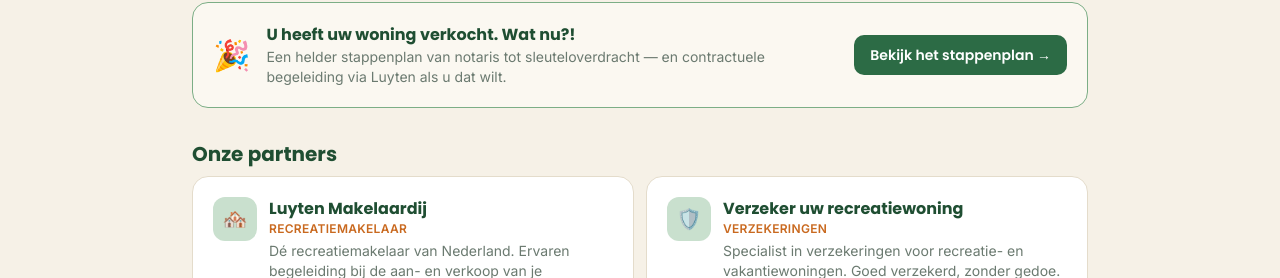
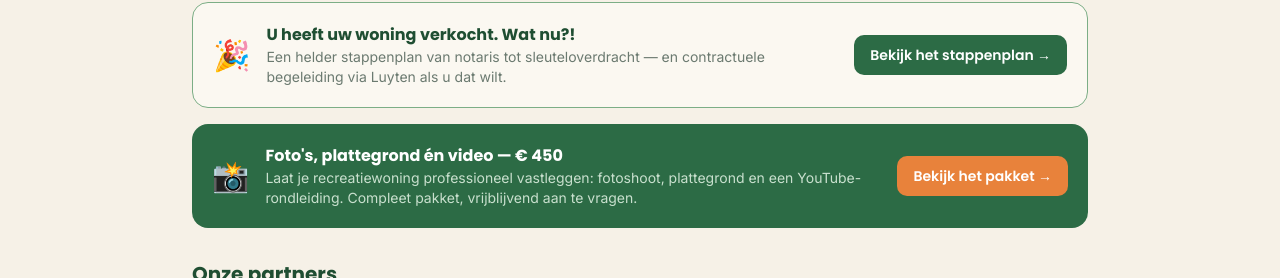
Before and after one commit to jasper599/mooihuus, a Next.js app: page /huusmeesters in a window 1280 px wide. Shown: the part 289-567 px from the top of the page. Built offline with nearby package versions, Linux system fonts and the light colour scheme; no server answers.

Commit message:
Add files via upload

```diff
--- a/app/huusmeesters/page.tsx
+++ b/app/huusmeesters/page.tsx
@@ -37,6 +37,16 @@ export default function HuusmeestersPage() {
           <div className="text-sm text-grijs">Een helder stappenplan van notaris tot sleuteloverdracht — en contractuele begeleiding via Luyten als u dat wilt.</div>
         </div>
         <span className="btn btn-green text-sm">Bekijk het stappenplan →</span>
+      </Link>
+
+      {/* Teaser: fotografiepakket */}
+      <Link href="/fotografie" className="mt-4 rounded-2xl bg-bosgroen text-white p-5 flex gap-4 items-center flex-wrap hover:shadow-md transition-shadow">
+        <div className="text-3xl">📸</div>
+        <div className="flex-1 min-w-[220px]">
+          <div className="font-display font-bold">Foto's, plattegrond én video — € 450</div>
+          <div className="text-sm text-salie-lt">Laat je recreatiewoning professioneel vastleggen: fotoshoot, plattegrond en een YouTube-rondleiding. Compleet pakket, vrijblijvend aan te vragen.</div>
+        </div>
+        <span className="btn text-sm">Bekijk het pakket →</span>
       </Link>
 
       {/* Vaste partners */}
```
